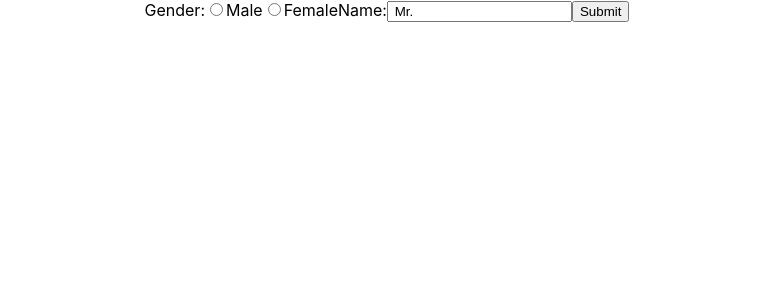
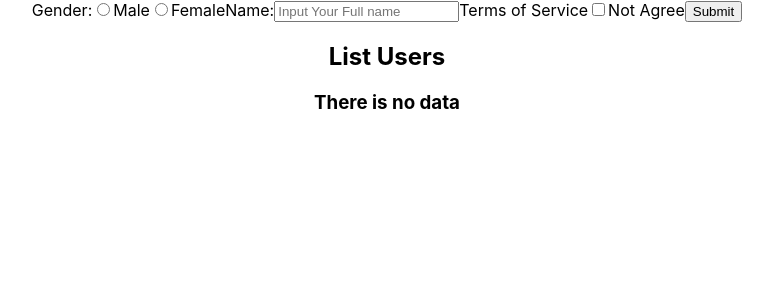
Before and after one commit to farizkydy/trainocate, a React (Create React App) app: page / in a window 1280 px wide. Shown: the top 300 px of the page, without its empty margins (253-1026 px from the left). Built offline with nearby package versions, Linux system fonts and the light colour scheme.

Commit message:
day 2 sesi 2

```diff
--- a/src/App.js
+++ b/src/App.js
@@ -1,6 +1,6 @@
 import logo from './logo.svg';
 import './App.css';
-import { useState } from 'react';
+import { useRef, useState } from 'react';
 import Children from './children';
 
 function WelcomeMessage({isLoggedIn}) {
@@ -9,30 +9,81 @@ function WelcomeMessage({isLoggedIn}) {
 
 
 function App() {
-  const [name, setName] = useState(" Mr.")
+  const [name, setName] = useState("")
+  const [gender, setGender] = useState("male")
+  const inputRef = useRef();
+  const [error, setError] = useState("")
+  const [dataUser, setDataUser] = useState([])
+  const [checkBox, setCheckBox] = useState(false);
 
   const handleSubmit = (event) => {
     event.preventDefault();
-    alert(`Nama anda terdaftar sebagai ${name}`);
+    if (name.length < 3) {
+      setError('Please input minimal 3 characters')
+    } else if (!gender) {
+      setError('Please choose a gender')
+    } else {
+      setError('')
+      setName('')
+      setGender('male')
+      const newUser = {
+        name,
+        gender
+      }
+      setCheckBox(!checkBox)
+      setDataUser([...dataUser, newUser])
+    }
   };
   return (
     <div className="App">
       <form onSubmit={handleSubmit}>
         <label>
           Gender:
-          <input type="radio" name="gender" value="male" />
+          <input type="radio" name="gender" value="male"
+          onChange={(e) => setGender(e.target.value)}/>
           Male
-          <input type="radio" name="gender" value="female" />
+          <input type="radio" name="gender" value="female"
+          onChange={(e) => setGender(e.target.value)}/>
           Female
         </label>
         <label>
           Name:
-          <input type="text" name="name" value={name}
+          <input type="text" name="name" value={name} placeholder='Input Your Full name'
           onChange={(e) => setName(e.target.value)}
           />
+          {error && <p style={{color: 'red'}}>{error}</p>}
+        </label>
+        <label>
+          Terms of Service
+          <input type="checkbox" name="terms" value={checkBox} />
+          {checkBox ? "Agree" : "Not Agree"}
         </label>
         <button type="submit">Submit</button>
       </form>
+
+      <h2>List Users</h2>
+      {dataUser.length > 0 ? (
+        <table className="table">
+          <thead>
+            <tr>
+              <th>No</th>
+              <th>Name</th>
+              <th>Gender</th>
+            </tr>
+          </thead>
+          <tbody>
+            {dataUser.map((item, index) => (
+              <tr key={index}>
+                <td>{index + 1}</td>
+                <td>{item.name}</td>
+                <td>{item.gender}</td>
+              </tr>
+            ))}
+          </tbody>
+        </table>
+      ) : (
+        <h3>There is no data</h3>
+      )}
     </div>
   );
 }
```
